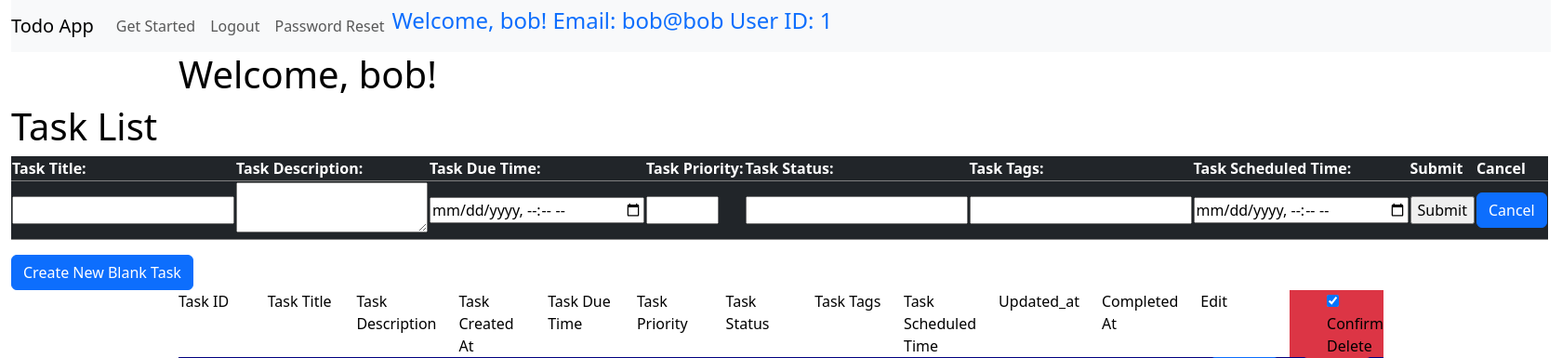
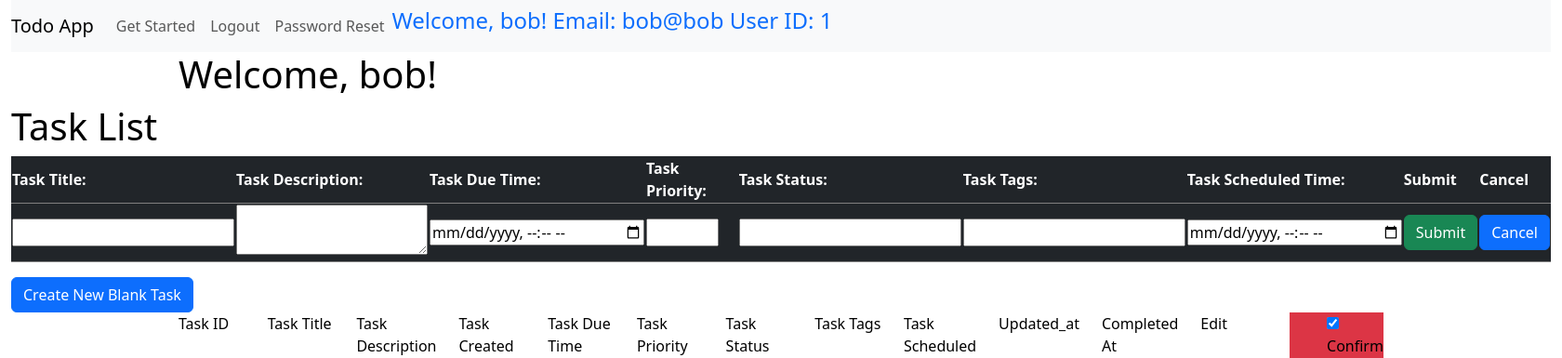
Before and after one commit to Tetralogy/cs50x-final, a Flask app: page / in a window 1680 px wide. Shown: the top 385 px of the page at 93% size. Run offline with Flask 3, Linux system fonts and the light colour scheme; a user stored in the database is signed in; data that the repository does not hold is empty.

Commit message:
main.py and create_task_form.html.jinja

```diff
--- a/application/main.py
+++ b/application/main.py
@@ -105,7 +105,7 @@ def create_task():
             print(f"Task {new_task.task_id} created successfully")
 
             flash(f"task_title: {new_task.task_title} successfully created", category="success")
-            return render_template('task_cells.html',task = new_task)
+            return render_template('/tasklists/task_cells.html.jinja',task = new_task)
 
         except Exception as e:
             flash(str(e))
@@ -114,7 +114,7 @@ def create_task():
 @main.route('/create_task_form', methods=['GET'])
 @login_required
 def create_task_form():
-    return render_template('forms/create_task_form.html')
+    return render_template('forms/create_task_form.html.jinja')
 
 @main.route('/get_tasks/', methods=['GET'])
 @login_required
--- a/application/templates/forms/create_task_form.html.jinja
+++ b/application/templates/forms/create_task_form.html.jinja
@@ -1,6 +1,7 @@
+<div id="create-task"  hx-get="/create_task_form" hx-swap="outerHTML" hx-trigger="submit from:#create-task-form">
     <form hx-post="/create_task" hx-target="#task-body" hx-swap="beforeend"
     id="create-task-form" class="table table-striped table-dark"
-hx-on::after-request="htmx.trigger('#flash-messages', 'flashUpdate')">
+    hx-on::after-request="htmx.trigger('#flash-messages', 'flashUpdate', '#create-task')">
     <table>
         <thead>
             <tr>
@@ -31,9 +32,10 @@ hx-on::after-request="htmx.trigger('#flash-messages', 'flashUpdate')">
                 <input type="text" id="task_tags" name="task_tags"></td>
             <td>
                 <input type="datetime-local" id="task_scheduled_time" name="task_scheduled_time"></td>
-        <td><input type="submit" value="Submit"></td>
-        <td><button hx-get="/create_task_form" hx-target="#create-task-form" hx-swap="outerHTML" class="btn btn-primary">Cancel</button></td>
+            <td><input type="submit" value="Submit" class="btn btn-success"></td>
+            <td><button hx-get="/create_task_form" hx-target="#create-task" hx-swap="outerHTML" class="btn btn-primary">Cancel</button></td>
             </tr>
         </tbody>
     </table>
     </form>
+</div>
```
Also changed, not shown: application/database/test_database.db. Lines whose indentation alone changed are shown as unchanged.
